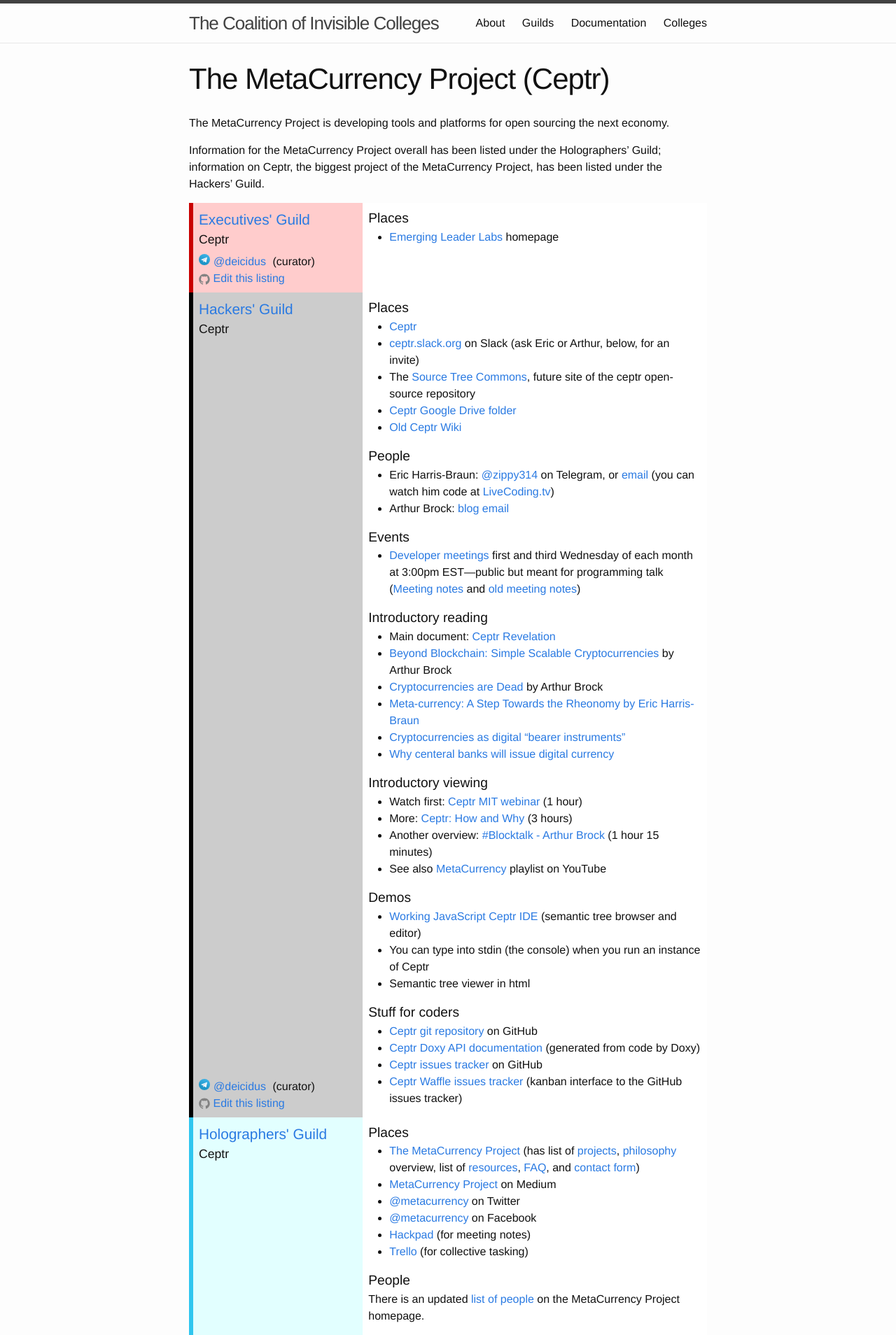
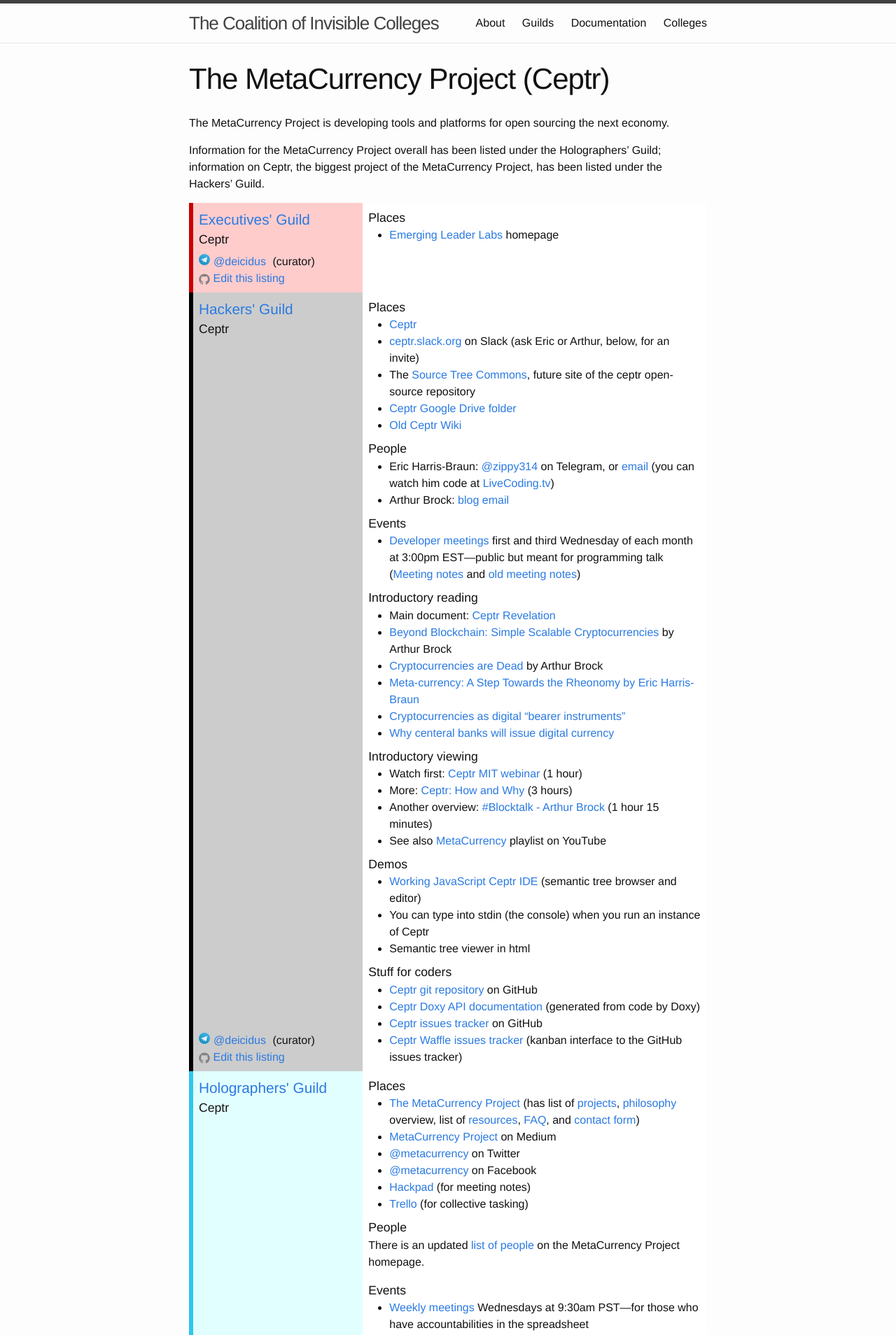
Before and after one commit to coalition-of-invisible-colleges/cic.github.io, a Jekyll site: the page built from colleges/Ceptr.md, in a window 1280 px wide. Shown: the top 1908 px of the page at 70% size. Built offline with Jekyll 4.4.1, drawn with Linux system fonts in a browser that asks for light colours.

Commit message:
Update _layout.scss

```diff
--- a/_sass/_layout.scss
+++ b/_sass/_layout.scss
@@ -287,10 +287,11 @@
 
 .listing h3 {
   margin-bottom: 0;
-  font-size: 1.2em;
+  font-size: 1.1em;
 }
 
 .listing ul {
+  margin-bottom: 0.5em;
 }
 
 .listing .guildlisting {
```
